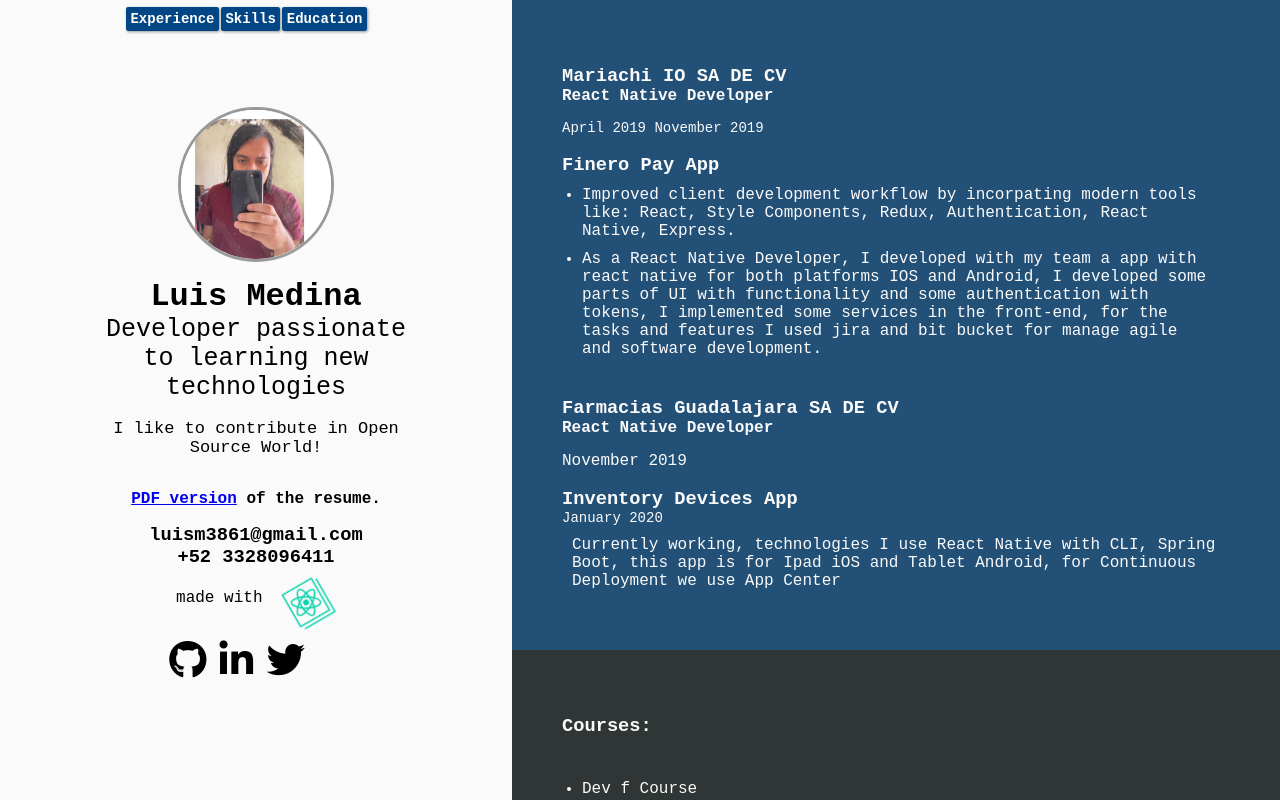
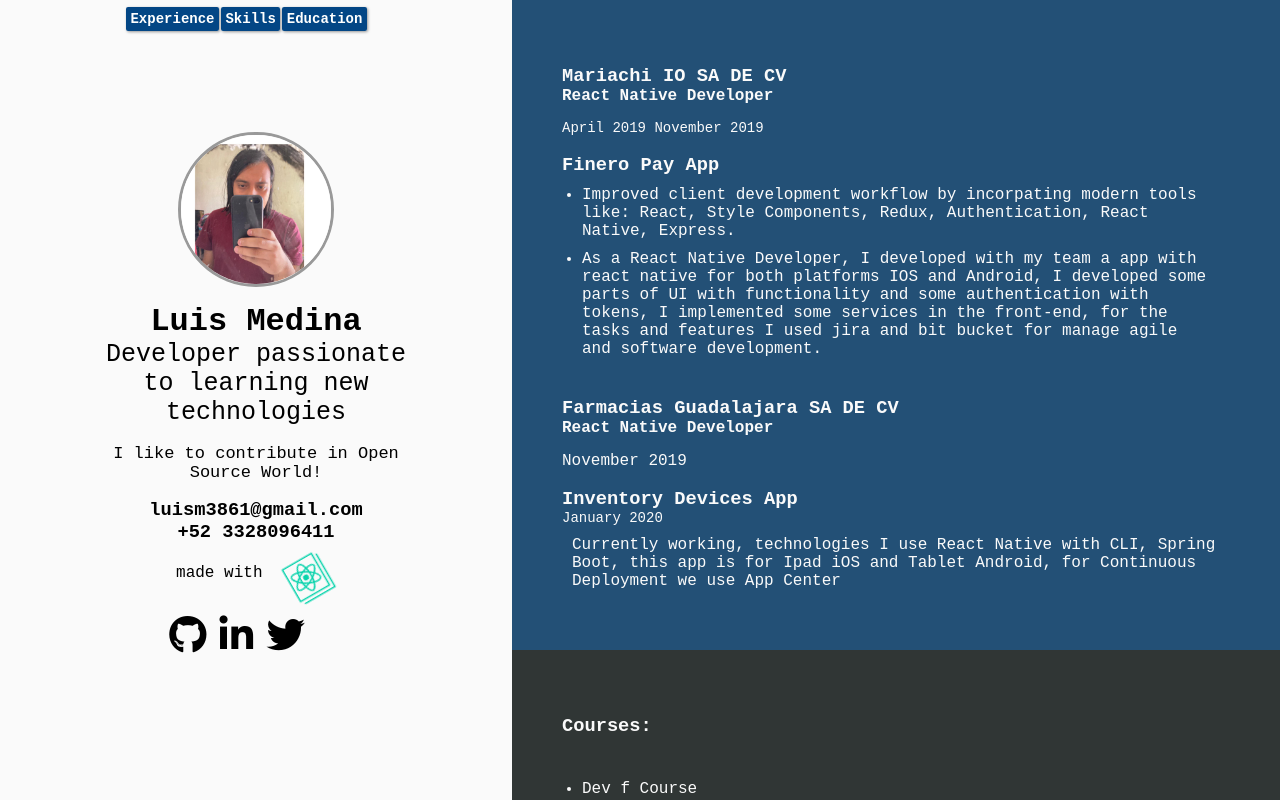
Before and after one commit to luism3861/resume-react, a React (Create React App) app: page / in a window 1280 px wide. Built offline with nearby package versions, Linux system fonts and the light colour scheme.

Commit message:
remove pdf resume

```diff
--- a/src/components/Hero.js
+++ b/src/components/Hero.js
@@ -11,20 +11,7 @@
       <h4 className='hero__subheader'>{resumeObj.basics.skill}</h4>
 
       <p className='style__summary'>{resumeObj.basics.summary}</p>
-      {resumeObj.basics.pdf ? (
-        <p className='hero__text'>
-          <a
-            href={resumeObj.basics.pdf}
-            target='_blank'
-            rel='noopener noreferrer'
-          >
-            PDF version
-          </a>{' '}
-          of the resume.
-        </p>
-      ) : (
-        ''
-      )}
+
       <h3 className='style__phone'>{resumeObj.basics.email}</h3>
       <h3 className='style__phone'>{resumeObj.basics.phone}</h3>
       <div className='hero__link-container'>
@@ -57,8 +44,6 @@
         >
           <i className='fab fa-twitter fa-2x'></i>
         </a>
-
-
       </div>
     </div>
   );
```
Also changed, not shown: 1 other file (tests, documents, lock files or other folders).
